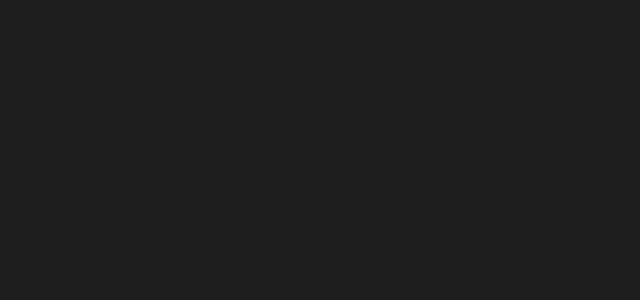
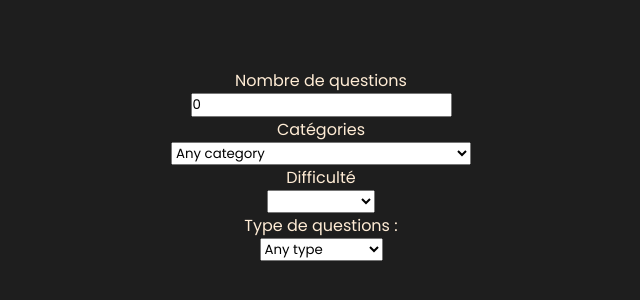
Before and after one commit to Hautzii/projetQuizz, a Vue app: page /quiz in a window 1280 px wide. Before the commit this address had no page. Shown: the part 236-536 px from the top of the page, without its empty margins (319-959 px from the left). Built offline with nearby package versions, Linux system fonts and the light colour scheme.

Commit message:
created quiz vue, updated main css

```diff
--- a/src/assets/main.css
+++ b/src/assets/main.css
@@ -1,3 +1,17 @@
+@import url('https://fonts.googleapis.com/css2?family=Poppins:ital,wght@0,100;0,200;0,300;0,400;0,500;0,600;0,700;0,800;0,900;1,100;1,200;1,300;1,400;1,500;1,600;1,700;1,800;1,900&display=swap');
+
+* {
+  margin: 0;
+  padding: 0;
+  box-sizing: border-box;
+  font-family: 'Poppins', sans-serif;
+}
+
 body {
   background-color: #1e1e1e;
+  color: #ffecd5;
+  display: flex;
+  align-items: center;
+  justify-content: center;
+  height: 100vh;
 }
--- a/src/router/index.js
+++ b/src/router/index.js
@@ -12,6 +12,11 @@
       path: '/about',
       name: 'about',
       component: () => import('../views/AboutView.vue')
+    },
+    {
+      path: '/quiz',
+      name: 'quiz',
+      component: () => import('../views/QuizView.vue')
     }
   ]
 })
--- a/src/views/HomeView.vue
+++ b/src/views/HomeView.vue
@@ -1,6 +1,10 @@
-<script setup>
-</script>
+<script setup></script>
 
 <template>
+  <div class="home">
+    <h1>Projet Front</h1>
+  </div>
+</template>
 
-</template>
+<style scoped>
+</style>
--- /dev/null
+++ b/src/views/QuizView.vue
@@ -0,0 +1,62 @@
+<script setup>
+import { ref } from 'vue'
+const questions = ref(0)
+const categories = ref(0)
+const difficulty = ref(0)
+</script>
+
+<template>
+  <div>
+    <label for="questions">Nombre de questions</label>
+    <input type="number" id="questions" v-model="questions" />
+    <label for="categories">Catégories</label>
+    <select name="categories" id="categories" v-model="categories">
+      <option value="0">Any category</option>
+      <option value="1">General knowledge</option>
+      <option value="2">Entertainment: Books</option>
+      <option value="3">Entertainment: Film</option>
+      <option value="4">Entertainment: Music</option>
+      <option value="5">Entertainment: Musicals &amp; Theatres</option>
+      <option value="6">Entertainment: Television</option>
+      <option value="7">Entertainment: Video Games</option>
+      <option value="8">Entertainment: Board Games</option>
+      <option value="9">Science &amp; Nature</option>
+      <option value="10">Science: Computers</option>
+      <option value="11">Science: Mathematics</option>
+      <option value="12">Mythology</option>
+      <option value="13">Sports</option>
+      <option value="14">Geography</option>
+      <option value="15">History</option>
+      <option value="16">Politics</option>
+      <option value="17">Art</option>
+      <option value="18">Celebrities</option>
+      <option value="19">Animals</option>
+      <option value="20">Vehicles</option>
+      <option value="21">Entertainment: Comics</option>
+      <option value="22">Science: Gadgets</option>
+      <option value="23">Entertainment: Japanese Anime &amp; Manga</option>
+      <option value="24">Entertainment: Cartoons &amp; Animations</option>
+    </select>
+    <label for="difficulty">Difficulté</label>
+    <select name="difficulty" id="difficulty" v-model="difficulty">
+      <option value="any">Any difficulty</option>
+      <option value="easy">Easy</option>
+      <option value="medium">Medium</option>
+      <option value="hard">Hard</option>
+    </select>
+    <label for="type">Type de questions :</label>
+    <select name="type" id="type">
+      <option value="any">Any type</option>
+      <option value="multiple">Multiple choice</option>
+      <option value="boolean">True / False</option>
+    </select>
+  </div>
+</template>
+
+<style scoped>
+div {
+  display: flex;
+  flex-direction: column;
+  align-items: center;
+}
+</style>
```
